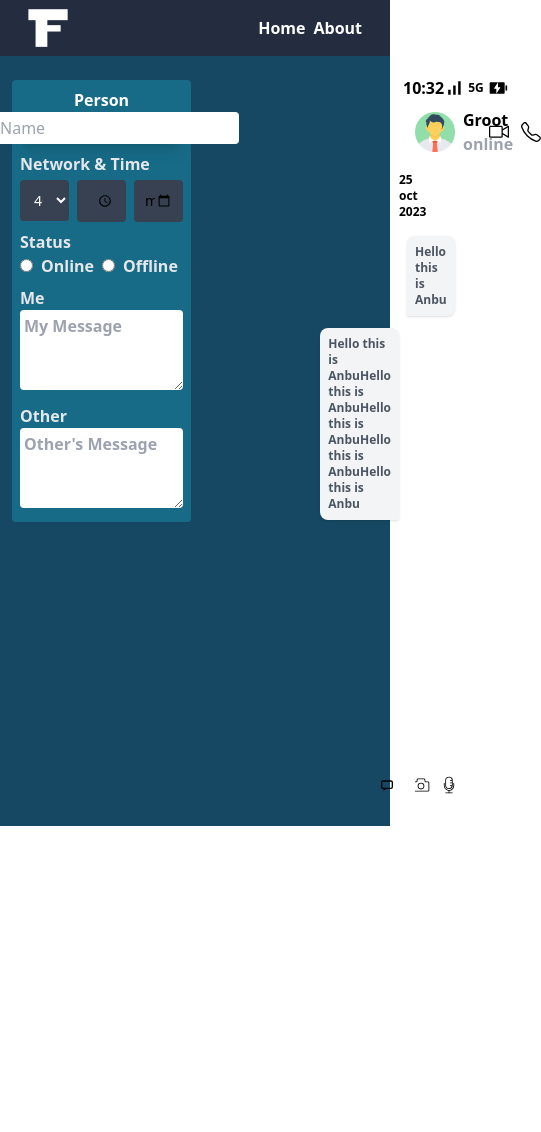
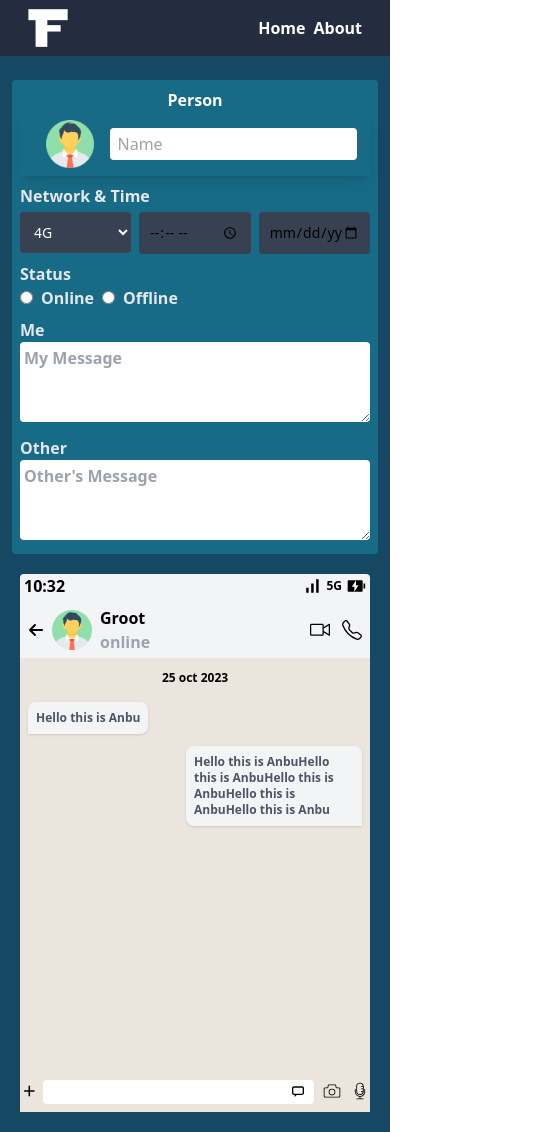
Before and after one commit to MrGrootx/fake-chat, a React (Vite) app: page / in a window 390 px wide. Shown: the whole page, 541 px wide, since content can reach past the window. Before the commit the page ends 844 px from the top, so only its background shows below. Built offline with nearby package versions, Linux system fonts and the light colour scheme.

Commit message:
feat: responsive

```diff
--- a/src/Pages/MainPage.jsx
+++ b/src/Pages/MainPage.jsx
@@ -7,9 +7,9 @@ export const MainPage = () => {
     <>
       <section className="bg-ctm">
         <div className="container mx-auto">
-          <div className="grid grid-cols-2 gap-x-2 p-3">
+          <div className="grid xl:grid-cols-2  gap-x-2 p-3">
             <section className="">
-              <div className="max-w-[500px] mx-auto m-3 p-2 rounded bg-[#176B87]">
+              <div className="md:max-w-[500px] w-full mx-auto m-3 p-2 rounded bg-[#176B87]">
                 <div>
                   <h2 className="font-semibold text-white text-center">
                     Person
--- a/src/layouts/WhatsAppUI.jsx
+++ b/src/layouts/WhatsAppUI.jsx
@@ -15,7 +15,7 @@ import icon from "../assets/profile.png";
 const WhatsAppUI = () => {
   return (
     <>
-      <div className=" mx-48">
+      <div className="md:mx-36 lg:mx-48 xl:mx-36 2xl:mx-48">
         <div className="bg-gray-100 rounded">
           <div className="m-1">
             <div className="flex justify-between">
@@ -57,7 +57,7 @@ const WhatsAppUI = () => {
 
             <div className="mt-4 pb-3 w-full">
               <div>
-                <div className="bg-gray-100 inline-block p-2 ml-2 rounded-r-lg rounded-tl-lg font-semibold text-gray-600 text-xs max-w-44 shadow">
+                <div className="bg-gray-100 inline-block p-2 ml-2 rounded-r-lg rounded-tl-lg font-semibold text-gray-600 text-xs md:max-w-36 lg:max-w-44 shadow">
                   <h3>Hello this is Anbu</h3>
                 </div>
               </div>
```
